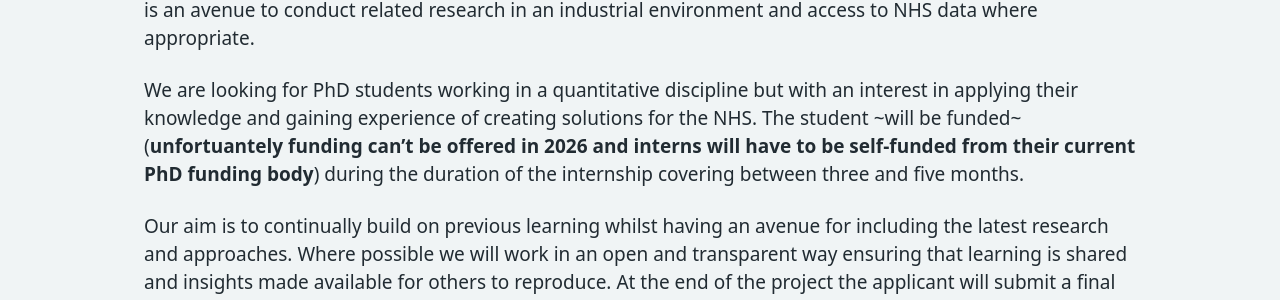
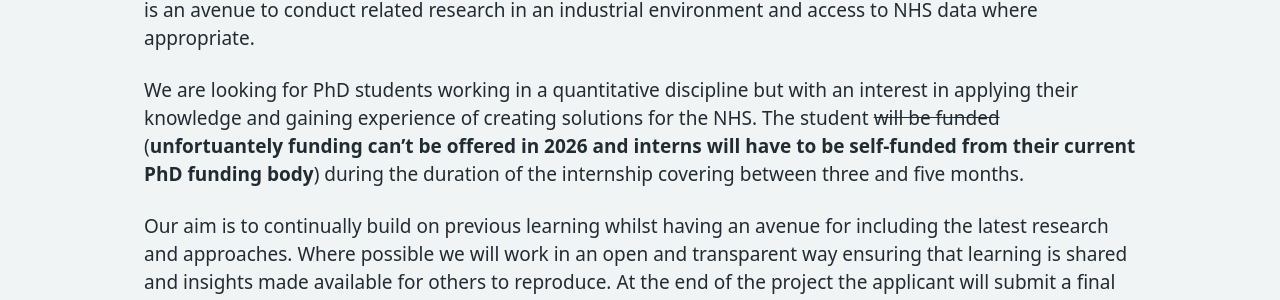
Before and after one commit to nhsx/nhsx-internship-projects, a Jekyll site: the page built from content/overview.md, in a window 1280 px wide and 900 px high. Shown: the part 367-667 px from the top of the window. Built offline with Jekyll 4.4.1, drawn with Linux system fonts in a browser that asks for light colours; some of the changed text lies outside the part shown.

Commit message:
correct mkdocs formamting for strike through

```diff
--- a/content/overview.md
+++ b/content/overview.md
@@ -11,7 +11,7 @@ permalink: overview.html
 
 This scheme aims to connect NHS real data and issues with academic thought and research through short-term PhD internships.  The benefit to the NHS is the added value that academia brings to evidence-based research but on timescales that allow the insights to be acted upon.  For the student and university, the benefit is an avenue to conduct related research in an industrial environment and access to NHS data where appropriate.
 
-We are looking for PhD students working in a quantitative discipline but with an interest in applying their knowledge and gaining experience of creating solutions for the NHS.  The student ~will be funded~ (**unfortuantely funding can't be offered in 2026 and interns will have to be self-funded from their current PhD funding body**) during the duration of the internship covering between three and five months.
+We are looking for PhD students working in a quantitative discipline but with an interest in applying their knowledge and gaining experience of creating solutions for the NHS.  The student ~~will be funded~~ (**unfortuantely funding can't be offered in 2026 and interns will have to be self-funded from their current PhD funding body**) during the duration of the internship covering between three and five months.
 
 Our aim is to continually build on previous learning whilst having an avenue for including the latest research and approaches.  Where possible we will work in an open and transparent way ensuring that learning is shared and insights made available for others to reproduce.  At the end of the project the applicant will submit a final report suitable for publication in open literature, and presentations to NHS England on their results including their experience of the project.  The nature of the output will depend on the specific project.
 
@@ -40,7 +40,7 @@ A list of currently available projects can be found on the scheme site with link
 During the project period, the student will be allocated an NHS England supervisor and in some instances a project specific mentor.   It is also required that an academic supervisor from the hosting university is identified before the student can accept the internship place.
 
 ### Funding
-For the entirety of the internship, the applicant ~would be paid as a NHS band 6 (spine point 1) post according to NHS Terms and Conditions (AfC) pay scales - Annual~ **will need to be self-funded**
+For the entirety of the internship, the applicant ~~would be paid as a NHS band 6 (spine point 1) post according to NHS Terms and Conditions (AfC) pay scales - Annual~~ **will need to be self-funded**
 
 ### Application Process
 
```
